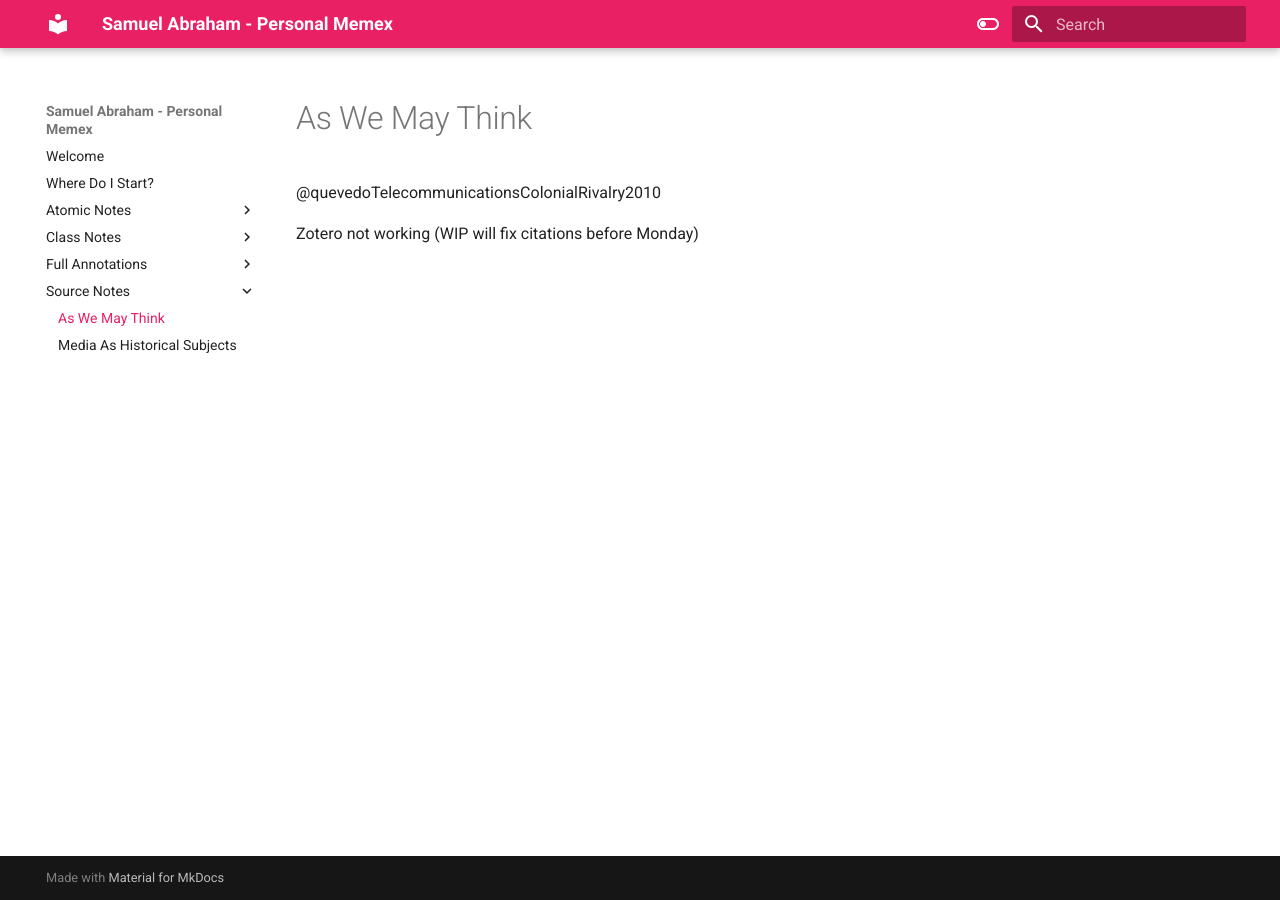
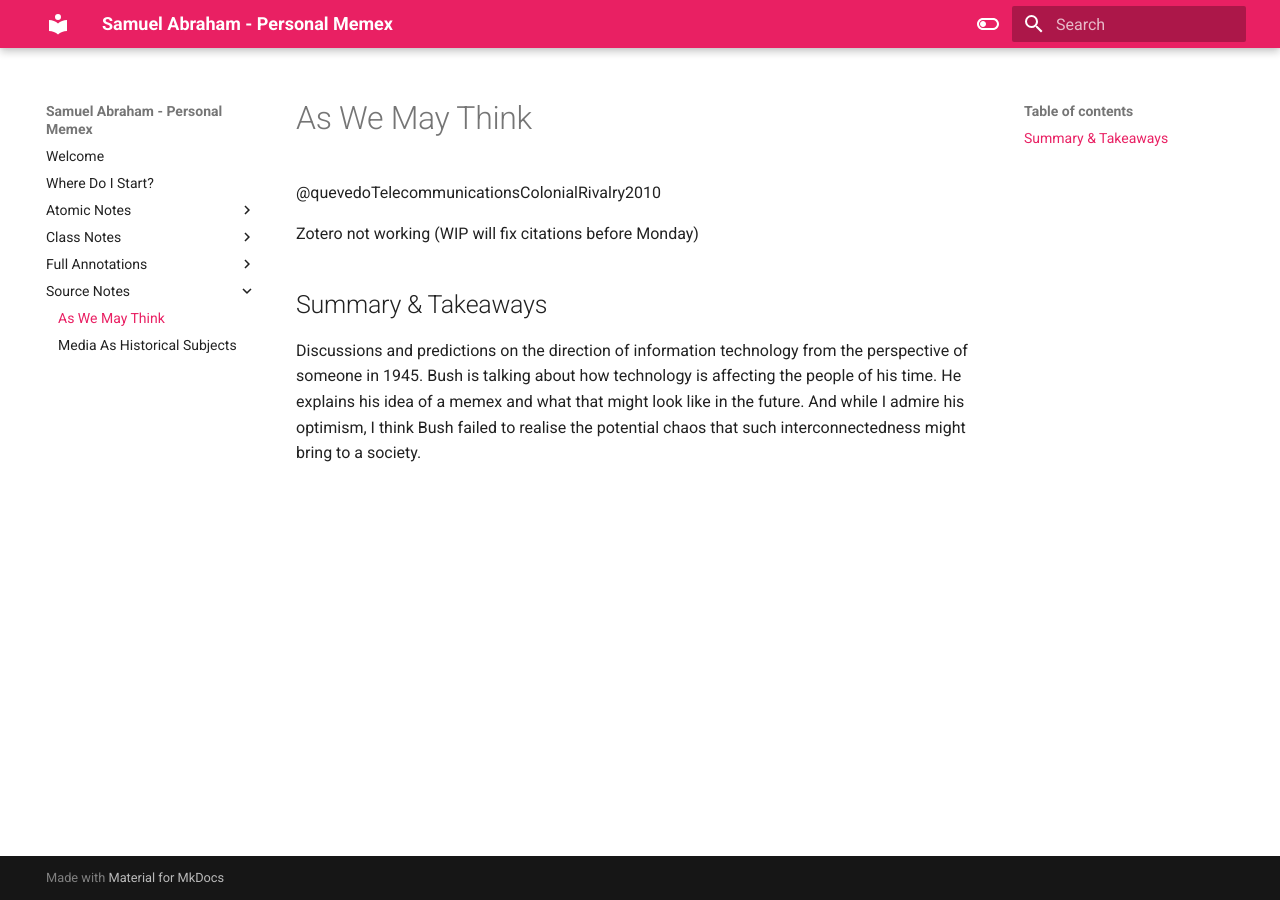
Before and after one commit to SammieJay/Hist1900-Memex, an MkDocs documentation site: the page built from docs/Source Notes/As We May Think.md, in a window 1280 px wide. Built offline with MkDocs 1.6.1 and Material for MkDocs 9.7.7, drawn with Linux system fonts in a browser that asks for light colours.

Commit message:
Memex 1.01

```diff
--- a/docs/Source Notes/As We May Think.md
+++ b/docs/Source Notes/As We May Think.md
@@ -2,3 +2,6 @@
 @quevedoTelecommunicationsColonialRivalry2010
 
 Zotero not working (WIP will fix citations before Monday)
+
+## Summary & Takeaways
+Discussions and predictions on the direction of information technology from the perspective of someone in 1945. Bush is talking about how technology is affecting the people of his time. He explains his idea of a memex and what that might look like in the future. And while I admire his optimism, I think Bush failed to realise the potential chaos that such interconnectedness might bring to a society.
```
